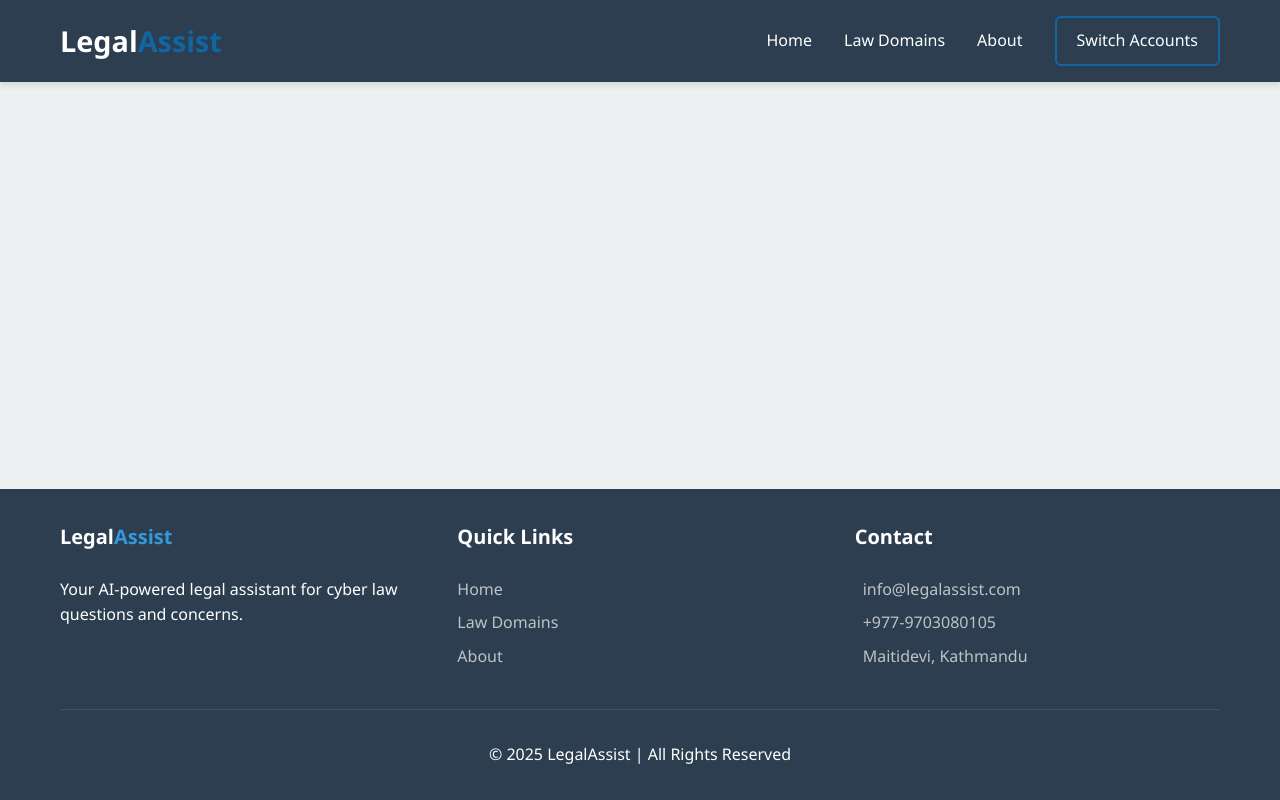
After one commit to ukr-TA/LegalAssist, a Python web app: template templates/describe.html in a window 1280 px wide. The commit adds this page. Run offline with Jinja, Linux system fonts and the light colour scheme; the template is opened without the code that fills it, so the values that code supplies are empty.

Commit message:
modified in other and added new file

```diff
--- a/templates/chat.html
+++ b/templates/chat.html
@@ -19,10 +19,10 @@
                     <i class="fas fa-bars"></i>
                 </button>
                 <ul class="nav-links">
-                    <li><a href="/">Home</a></li>
+                    <li><a href="index.html">Home</a></li>
                     <li><a href="/#domains">Law Domains</a></li>
                     <li><a href="/#about">About</a></li>
-                    <li><a href="/logout" class="btn btn-outline">Logout</a></li>
+                    <li><a href="firstpage.html" class="btn btn-outline">Logout</a></li>
                 </ul>
             </nav>
         </div>
--- /dev/null
+++ b/templates/describe.html
@@ -0,0 +1,68 @@
+<!DOCTYPE html>
+<html lang="en">
+<head>
+    <meta charset="UTF-8">
+    <meta name="viewport" content="width=device-width, initial-scale=1.0">
+    <title>Document</title>
+    <link rel="stylesheet" href="/static/css/style.css">
+</head>
+<body>
+    <header class="header">
+        <div class="container">
+            <nav class="navbar">
+                <a href="/templates/index.html" class="logo">Legal<span>Assist</span></a>
+                <button class="mobile-menu-btn">
+                    <i class="fas fa-bars"></i>
+                </button>
+                <ul class="nav-links">
+                    <li><a href="/templates/index.html">Home</a></li>
+                    <li><a href="#domains">Law Domains</a></li>
+                    <li><a href="#about">About</a></li>
+                    <li><a href="login.html" class="btn btn-outline">Switch Accounts</a></li>
+                    <!-- <li><a href="signup.html" class="btn btn-primary">Sign Up</a></li> -->
+                </ul>
+            </nav>
+        </div>
+    </header>
+
+
+    <footer class="footer">
+        <div class="container">
+            <div class="footer-content">
+                <div class="footer-section">
+                    <h3 class="footer-title">Legal<span style="color: #3498db;">Assist</span></h3>
+                    <p>Your AI-powered legal assistant for cyber law questions and concerns.</p>
+                </div>
+                <div class="footer-section">
+                    <h3 class="footer-title">Quick Links</h3>
+                    <ul class="footer-links">
+                        <li><a href="/templates/index.html">Home</a></li>
+                        <li><a href="#domains">Law Domains</a></li>
+                        <li><a href="#about">About</a></li>
+                        <!-- <li><a href="login.html">Login</a></li> -->
+                        <!-- <li><a href="signup.html">Sign Up</a></li> -->
+                    </ul>
+                </div>
+                <div class="footer-section">
+                    <h3 class="footer-title">Contact</h3>
+                    <ul class="footer-links">
+                        <li><i class="fas fa-envelope mr-1"></i> <a href="mailto:info@legalassist.com">info@legalassist.com</a></li>
+                        <li><i class="fas fa-phone mr-1"></i><a href="tel:1-800-692-7753">+977-9703080105</a></li>
+                        <li><i class="fas fa-map-marker-alt mr-1"></i> <a
+                  href="https://www.google.com/maps/place/Sunway+College+Kathmandu/@27.7055835,85.3317338,17z/data=!3m1!4b1!4m6!3m5!1s0x39eb1999ce231acd:0xef773857c30983e2!8m2!3d27.7055835!4d85.3343087!16s%2Fg%2F11ckj7c9tt?entry=ttu&g_ep=EgoyMDI1MDUxMS4wIKXMDSoJLDEwMjExNDU1SAFQAw%3D%3D"
+                  target="_blank"
+                  >Maitidevi, Kathmandu</a>
+                  </li>
+                    </ul>
+                </div>
+            </div>
+            <div class="footer-bottom">
+                &copy; 2025 LegalAssist | All Rights Reserved
+            </div>
+        </div>
+    </footer>
+
+
+
+</body>
+</html>
```
Also changed, not shown: ingestion.py (deleted, +0 -49 lines), main.py (deleted, +0 -28 lines), query.py (deleted, +0 -79 lines), templates/firstpage.html (+4 -4 lines), templates/index.html (+10 -4 lines), templates/login.html (+5 -3 lines), templates/signup.html (+15 -1 lines).
